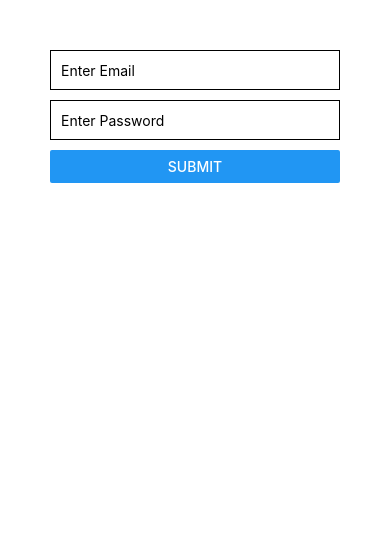
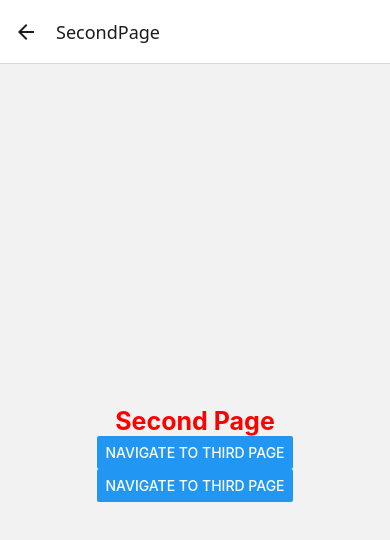
Before and after one commit to Zahmadgit/reactNaviPushOS, a React Native app: screen /ThirdPage in a window 390 px wide. Shown: the top 540 px of the page. Built offline with nearby package versions, Linux system fonts and the light colour scheme.

Commit message:
added navigation methods

```diff
--- a/App.tsx
+++ b/App.tsx
@@ -4,25 +4,35 @@ import {
   SafeAreaView,StyleSheet,Text,View,
 } from 'react-native';
 import FirstPage from './src/screens/FirstPage';
+import SecondPage from './src/screens/SecondPage';
+import ThirdPage from './src/screens/ThirdPage';
 import ErrorBoundary from './src/components/ErrorBoundary';
 import PlatformHeader from './src/components/PlatformHeader';
+import {NavigationContainer} from '@react-navigation/native';
+import Navigator from './src/navigation/Navigator';
+import {createNativeStackNavigator} from '@react-navigation/native-stack';
 
+import { createStaticNavigation } from '@react-navigation/native';
 
 function App(): React.JSX.Element {
 
+const RootStack = createNativeStackNavigator({
+  screens:{
+    FirstPage: FirstPage,
+    SecondPage: SecondPage,
+    ThirdPage: ThirdPage,
+  }
+});
+  const Navigation = createStaticNavigation(RootStack);
+  return (
 
-  return (
-    <ErrorBoundary>
+
+      <ErrorBoundary>
       <PlatformHeader/>
-      <SafeAreaView>
-          <FirstPage/>
-      </SafeAreaView>
-    </ErrorBoundary>
+      <Navigation/>
+      </ErrorBoundary>
   );
 }
 
-const styles = StyleSheet.create({
-
-});
 
 export default App;
--- a/package.json
+++ b/package.json
@@ -10,9 +10,14 @@
     "test": "jest"
   },
   "dependencies": {
+    "@react-navigation/native": "^7.0.14",
+    "@react-navigation/native-stack": "^7.2.0",
+    "@react-navigation/stack": "^7.1.1",
     "formik": "^2.4.6",
     "react": "18.3.1",
     "react-native": "0.77.0",
+    "react-native-safe-area-context": "^5.1.0",
+    "react-native-screens": "^4.5.0",
     "yup": "^1.6.1"
   },
   "devDependencies": {
--- a/src/androidComponents/AndroidHeader.js
+++ b/src/androidComponents/AndroidHeader.js
@@ -19,6 +19,7 @@ const styles = StyleSheet.create({
         backgroundColor: 'lightblue',
         justifyContent: 'center',
         alignItems: 'center',
+        //android specific elements
         elevation: 10
     },
 
--- /dev/null
+++ b/src/navigation/Navigator.js
@@ -0,0 +1,23 @@
+import React from 'react';
+import { createStackNavigator } from '@react-navigation/stack';
+import FirstPage from '../screens/FirstPage';
+import SecondPage from '../screens/SecondPage';
+import ThirdPage from '../screens/ThirdPage';
+
+
+
+const Stack = createStackNavigator();
+
+const Navigator=()=>{
+    return(
+        <Stack.Navigator>
+
+            <Stack.Screen name="FirstPage" component={FirstPage} />
+            <Stack.Screen name="SecondPage" component={SecondPage} />
+            <Stack.Screen name="ThirdPage" component={ThirdPage} />
+
+        </Stack.Navigator>
+    )
+}
+
+export default Navigator;
--- a/src/screens/FirstPage.js
+++ b/src/screens/FirstPage.js
@@ -2,15 +2,18 @@ import React from 'react';
 import { View, Text, TextInput, Button, Alert, StyleSheet } from 'react-native';
 import { Formik } from 'formik';
 import * as Yup from 'yup';
+import { useNavigation } from '@react-navigation/native';
+
 
 // Validation schema using Yup
 import { validationSchema } from '../schemas/LoginSchema';
 
 const FirstPage = () => {
+
+  const navigation = useNavigation();
   const handleSubmit = (values) => {
     Alert.alert('Form Credentials:', JSON.stringify(values));
   };
-
   //for testing error boundary, throw it when needed
   //throw new Error("Testing Error Boundary");
 
@@ -46,6 +49,7 @@ const FirstPage = () => {
           {touched.password && errors.password && (
             <Text style={styles.errorText}>{errors.password}</Text>
           )}
+          <Button onPress={navigation.navigate('SecondPage')} title="Go to Second Page" />
           <Button onPress={handleSubmit} title="Submit" />
         </View>
       )}
--- /dev/null
+++ b/src/screens/SecondPage.js
@@ -0,0 +1,39 @@
+import React from 'react';
+import {View, Button, Text, StyleSheet} from 'react-native';
+import { useNavigation } from '@react-navigation/native';
+
+
+const SecondPage = ()=>{
+
+    const navigation = useNavigation();
+    return(
+        <View style={styles.container}>
+            <Text style= {styles.title}>Second Page</Text>
+            <Button
+                title='Navigate to Third Page'
+                onPress={()=> navigation.navigate('ThirdPage',{message: "Coming from SecondPage using .navigate"})}
+            >
+            </Button>
+            <Button
+                title='Navigate to Third Page'
+                onPress={()=> navigation.push('ThirdPage',{message: "Coming from SecondPage using .push"})}
+            >
+            </Button>
+        </View>
+    )
+}
+
+const styles = StyleSheet.create({
+    container:{
+        flex:1,
+        justifyContent: 'center',
+        alignItems: 'center'
+    },
+    title:{
+        fontSize: 25,
+        fontWeight: 'bold',
+        color: 'red'
+    }
+})
+
+export default SecondPage;
--- /dev/null
+++ b/src/screens/ThirdPage.js
@@ -0,0 +1,50 @@
+import React from 'react';
+import {View, Button, Text, StyleSheet} from 'react-native';
+import { useNavigation, useRoute } from '@react-navigation/native';
+
+
+const ThirdPage = (prop)=>{
+    const navigation = useNavigation();
+    const route = useRoute();
+    const { message } = route.params;
+
+    const updateParams = ()=>{
+        navigation.setParams({message: "Updated from ThirdPage"});
+    }
+
+    return(
+        <View style={styles.container}>
+            <Text style= {styles.title}>Third Page</Text>
+            <Button
+                title='goBack'
+                onPress={()=> navigation.goBack()}
+            >
+            </Button>
+            <Button
+                title='popToTop'
+                onPress={()=> navigation.popToTop()}
+            >
+            </Button>
+            <Button
+                title='updateParams'
+                onPress={updateParams}
+            ></Button>
+            <Text>{message}</Text>
+        </View>
+    )
+}
+
+const styles = StyleSheet.create({
+    container:{
+        flex:1,
+        justifyContent: 'center',
+        alignItems: 'center'
+    },
+    title:{
+        fontSize: 25,
+        fontWeight: 'bold',
+        color: 'red'
+    }
+})
+
+export default ThirdPage;
```
Also changed, not shown: 3 other files (tests, documents, lock files or other folders).
